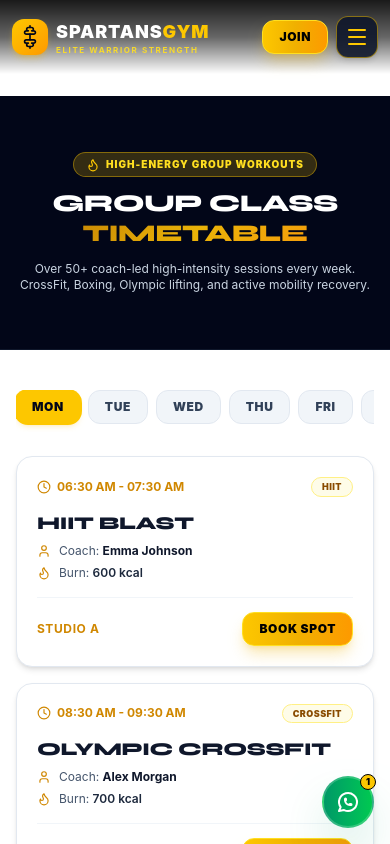
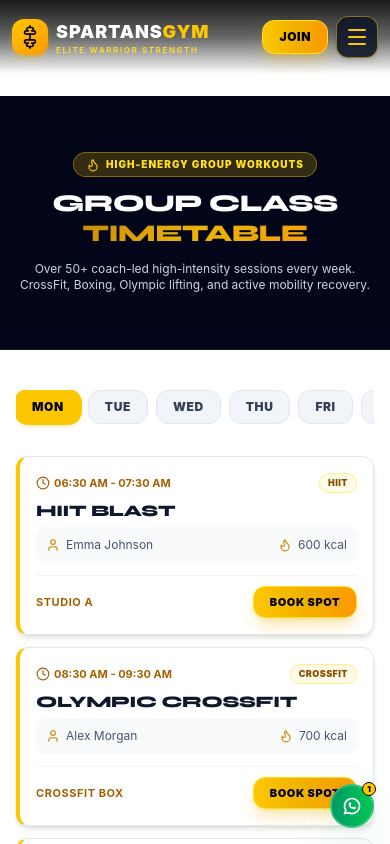
Before and after one commit to faisalkhan9898/spartanGym, a React (Vite) app: page /classes in a window 390 px wide. Shown: the top 844 px of the page. Built offline with nearby package versions, Linux system fonts and the light colour scheme; the HTML template or start-up script is replaced by a standard one.

Commit message:
works on responsivness

```diff
--- a/src/components/SectionHeading.jsx
+++ b/src/components/SectionHeading.jsx
@@ -19,7 +19,7 @@ export default function SectionHeading({
         </div>
       )}
 
-      <h2 className="text-2xl sm:text-3xl md:text-4xl lg:text-5xl font-black tracking-tight uppercase text-slate-900 leading-tight">
+      <h2 className="text-xl sm:text-3xl md:text-4xl lg:text-5xl font-black tracking-tight uppercase text-slate-900 leading-tight">
         {title}{' '}
         {highlight && (
           <span className="text-gradient-yellow relative inline-block">
--- a/src/components/WhatsAppButton.jsx
+++ b/src/components/WhatsAppButton.jsx
@@ -71,16 +71,16 @@ export default function WhatsAppButton() {
           onClick={() => setIsOpen(!isOpen)}
           aria-label="Connect on WhatsApp or Call"
           title="Chat on WhatsApp or Call Us"
-          className="relative group flex items-center justify-center w-13 h-13 sm:w-14 sm:h-14 rounded-full bg-gradient-to-r from-emerald-600 to-green-500 hover:from-emerald-500 hover:to-green-400 text-white shadow-2xl shadow-emerald-600/50 border-2 border-white/20 transition-all duration-300 hover:scale-110 active:scale-90 cursor-pointer"
+          className="relative group flex items-center justify-center w-11 h-11 sm:w-14 sm:h-14 rounded-full bg-gradient-to-r from-emerald-600 to-green-500 hover:from-emerald-500 hover:to-green-400 text-white shadow-2xl shadow-emerald-600/50 border-2 border-white/20 transition-all duration-300 hover:scale-110 active:scale-90 cursor-pointer"
         >
           {/* Notification Ping Badge */}
-          <span className="absolute -top-1 -right-1 w-4 h-4 bg-yellow-400 text-black text-[9px] font-black rounded-full flex items-center justify-center border border-black animate-pulse">
+          <span className="absolute -top-1 -right-1 w-3.5 h-3.5 sm:w-4 sm:h-4 bg-yellow-400 text-black text-[8px] sm:text-[9px] font-black rounded-full flex items-center justify-center border border-black animate-pulse">
             1
           </span>
           {isOpen ? (
-            <X className="w-6 h-6 sm:w-7 sm:h-7" />
+            <X className="w-5 h-5 sm:w-7 sm:h-7" />
           ) : (
-            <WhatsappIcon className="w-6 h-6 sm:w-7 sm:h-7" />
+            <WhatsappIcon className="w-5 h-5 sm:w-7 sm:h-7" />
           )}
         </button>
       </div>
--- a/src/pages/Classes.jsx
+++ b/src/pages/Classes.jsx
@@ -53,46 +53,46 @@ export default function Classes() {
         </div>
 
         {/* Classes Grid for Day */}
-        <div className="grid grid-cols-1 md:grid-cols-2 lg:grid-cols-3 gap-4 sm:gap-6">
+        <div className="grid grid-cols-1 md:grid-cols-2 lg:grid-cols-3 gap-3 sm:gap-6">
           {scheduleTimetable.map((slot, idx) => {
             const classInfo = slot[selectedDay] || { name: 'Open Gym', coach: 'Coach Staff', category: 'General', calories: '400 kcal', room: 'Main Floor' };
             return (
               <div
                 key={idx}
-                className="bg-white rounded-2xl sm:rounded-3xl p-5 sm:p-7 border border-slate-200 hover:border-yellow-400 transition-all flex flex-col justify-between shadow-md hover:shadow-xl"
+                className="bg-white rounded-xl sm:rounded-3xl p-4 sm:p-7 border border-slate-200 border-l-4 border-l-yellow-400 hover:border-yellow-400 transition-all flex flex-col justify-between shadow-md hover:shadow-xl"
               >
                 <div>
-                  <div className="flex items-center justify-between gap-2 mb-3 sm:mb-4">
-                    <span className="text-xs font-bold text-yellow-600 flex items-center gap-1.5">
+                  <div className="flex items-center justify-between gap-2 mb-2 sm:mb-4">
+                    <span className="text-[11px] sm:text-xs font-bold text-yellow-700 flex items-center gap-1 sm:gap-1.5">
                       <Clock className="w-3.5 h-3.5 sm:w-4 sm:h-4" />
                       {slot.time}
                     </span>
-                    <span className="px-2.5 sm:px-3 py-0.5 sm:py-1 rounded-full text-[9px] sm:text-[10px] font-black uppercase tracking-wider bg-yellow-50 text-yellow-800 border border-yellow-200">
+                    <span className="px-2 sm:px-3 py-0.5 sm:py-1 rounded-full text-[9px] sm:text-[10px] font-black uppercase tracking-wider bg-yellow-50 text-yellow-800 border border-yellow-200">
                       {classInfo.category}
                     </span>
                   </div>
 
-                  <h3 className="text-lg sm:text-2xl font-black text-slate-900 uppercase font-heading mb-1.5 sm:mb-2">
+                  <h3 className="text-base sm:text-2xl font-black text-slate-900 uppercase font-heading mb-1.5 sm:mb-2 leading-tight">
                     {classInfo.name}
                   </h3>
 
-                  <div className="space-y-1.5 text-xs text-slate-600 mb-4 sm:mb-6">
-                    <p className="flex items-center gap-2">
-                      <User className="w-3.5 h-3.5 text-yellow-600" />
-                      <span>Coach: <strong className="text-slate-900 font-bold">{classInfo.coach}</strong></span>
+                  <div className="grid grid-cols-2 gap-2 text-xs text-slate-600 mb-3 sm:mb-6 bg-slate-50 p-2.5 rounded-lg sm:bg-transparent sm:p-0">
+                    <p className="flex items-center gap-1.5 truncate">
+                      <User className="w-3.5 h-3.5 text-yellow-600 shrink-0" />
+                      <span className="truncate">{classInfo.coach}</span>
                     </p>
-                    <p className="flex items-center gap-2">
-                      <Flame className="w-3.5 h-3.5 text-yellow-600" />
-                      <span>Burn: <strong className="text-slate-800 font-semibold">{classInfo.calories}</strong></span>
+                    <p className="flex items-center gap-1.5 justify-end sm:justify-start">
+                      <Flame className="w-3.5 h-3.5 text-yellow-600 shrink-0" />
+                      <span>{classInfo.calories}</span>
                     </p>
                   </div>
                 </div>
 
-                <div className="pt-3.5 sm:pt-4 border-t border-slate-100 flex items-center justify-between">
-                  <span className="text-xs font-bold text-yellow-600 uppercase tracking-wider">
+                <div className="pt-2.5 sm:pt-4 border-t border-slate-100 flex items-center justify-between">
+                  <span className="text-[11px] sm:text-xs font-bold text-yellow-700 uppercase tracking-wider">
                     {classInfo.room}
                   </span>
-                  <Button to="/free-trial" variant="primary" size="sm" className="text-xs px-3.5 py-1.5">
+                  <Button to="/free-trial" variant="primary" size="sm" className="text-[11px] sm:text-xs px-3.5 py-1.5">
                     Book Spot
                   </Button>
                 </div>
--- a/src/pages/Home.jsx
+++ b/src/pages/Home.jsx
@@ -283,7 +283,7 @@ export default function Home() {
 
 
       {/* 8. CLASSES SCHEDULE TIMETABLE */}
-      <section className="py-14 sm:py-28 px-4 sm:px-6 lg:px-8 max-w-7xl mx-auto relative bg-white overflow-hidden">
+      <section className="py-12 sm:py-24 px-4 sm:px-6 lg:px-8 max-w-7xl mx-auto relative bg-white overflow-hidden">
         <SectionHeading
           badge="High Energy Group Fitness"
           title="Weekly Class"
@@ -293,12 +293,12 @@ export default function Home() {
 
         {/* Day Selector Tabs — smoothly scrollable with touch feedback */}
         <div className="-mx-4 px-4 sm:mx-0 sm:px-0 mb-6 sm:mb-8">
-          <div className="flex items-center justify-start sm:justify-center gap-2 overflow-x-auto pb-2 no-scrollbar touch-pan-x">
+          <div className="flex items-center justify-start sm:justify-center gap-1.5 sm:gap-2 overflow-x-auto pb-2 no-scrollbar touch-pan-x">
             {daysOfWeek.map((day) => (
               <button
                 key={day}
                 onClick={() => setSelectedDay(day)}
-                className={`px-4 sm:px-5 py-2 sm:py-2.5 rounded-xl text-xs font-black uppercase tracking-wider whitespace-nowrap transition-all duration-200 cursor-pointer shrink-0 active:scale-95 ${
+                className={`px-3.5 sm:px-5 py-2 sm:py-2.5 rounded-xl text-xs font-black uppercase tracking-wider whitespace-nowrap transition-all duration-200 cursor-pointer shrink-0 active:scale-95 ${
                   selectedDay === day
                     ? 'bg-yellow-400 text-slate-950 font-black shadow-md shadow-yellow-500/25 ring-2 ring-yellow-400'
                     : 'bg-slate-100 text-slate-700 hover:text-slate-900 hover:bg-slate-200 border border-slate-200'
@@ -312,46 +312,50 @@ export default function Home() {
         </div>
 
         {/* Timetable Schedule Cards for Selected Day */}
-        <div className="grid grid-cols-1 sm:grid-cols-2 lg:grid-cols-4 gap-4 sm:gap-6">
+        <div className="grid grid-cols-1 sm:grid-cols-2 lg:grid-cols-4 gap-3 sm:gap-6">
           {scheduleTimetable.map((slot, idx) => {
             const classInfo = slot[selectedDay] || { name: 'Open Gym', coach: 'Coach Staff', category: 'General', calories: '400 kcal', room: 'Main Floor' };
             return (
               <div
                 key={idx}
-                className="bg-white rounded-2xl sm:rounded-3xl p-5 sm:p-6 border border-slate-200 hover:border-yellow-400 transition-all flex flex-col justify-between shadow-sm hover:shadow-md"
+                className="bg-white rounded-xl sm:rounded-3xl p-4 sm:p-6 border border-slate-200 border-l-4 border-l-yellow-400 hover:border-yellow-400 transition-all flex flex-col justify-between shadow-sm hover:shadow-md"
               >
                 <div>
-                  <div className="flex items-center justify-between gap-2 mb-3">
-                    <span className="text-xs font-bold text-yellow-600 flex items-center gap-1.5">
-                      <Clock className="w-3.5 h-3.5 text-yellow-600" />
+                  {/* Time and Badge Row */}
+                  <div className="flex items-center justify-between gap-2 mb-2 sm:mb-3">
+                    <span className="text-[11px] sm:text-xs font-bold text-yellow-700 flex items-center gap-1">
+                      <Clock className="w-3.5 h-3.5 text-yellow-600 shrink-0" />
                       {slot.time}
                     </span>
-                    <span className="px-2.5 py-0.5 rounded-md text-[10px] font-black uppercase tracking-wider bg-yellow-50 text-yellow-800 border border-yellow-200">
+                    <span className="px-2 py-0.5 rounded-md text-[9px] sm:text-[10px] font-black uppercase tracking-wider bg-yellow-50 text-yellow-800 border border-yellow-200">
                       {classInfo.category}
                     </span>
                   </div>
 
-                  <h3 className="text-lg sm:text-xl font-black text-slate-900 uppercase font-heading mb-2">
+                  {/* Class Title */}
+                  <h3 className="text-base sm:text-xl font-black text-slate-900 uppercase font-heading mb-2 leading-tight">
                     {classInfo.name}
                   </h3>
 
-                  <div className="space-y-1.5 text-xs text-slate-600 mb-4">
-                    <p className="flex items-center gap-2">
+                  {/* Coach & Calorie Info */}
+                  <div className="grid grid-cols-2 gap-2 text-xs text-slate-600 mb-3 sm:mb-4 bg-slate-50 p-2.5 rounded-lg sm:bg-transparent sm:p-0">
+                    <p className="flex items-center gap-1.5 truncate">
                       <User className="w-3.5 h-3.5 text-yellow-600 shrink-0" />
-                      <span>Coach: <strong className="text-slate-900 font-bold">{classInfo.coach}</strong></span>
+                      <span className="truncate">{classInfo.coach}</span>
                     </p>
-                    <p className="flex items-center gap-2">
+                    <p className="flex items-center gap-1.5 justify-end sm:justify-start">
                       <Flame className="w-3.5 h-3.5 text-yellow-600 shrink-0" />
-                      <span>Burn: <strong className="text-slate-800 font-semibold">{classInfo.calories}</strong></span>
+                      <span>{classInfo.calories}</span>
                     </p>
                   </div>
                 </div>
 
-                <div className="pt-3.5 border-t border-slate-100 flex items-center justify-between">
-                  <span className="text-xs font-bold text-yellow-600 uppercase tracking-wider">
+                {/* Room & Action Button */}
+                <div className="pt-2.5 sm:pt-3.5 border-t border-slate-100 flex items-center justify-between">
+                  <span className="text-[11px] sm:text-xs font-bold text-yellow-700 uppercase tracking-wider">
                     {classInfo.room}
                   </span>
-                  <Button to="/free-trial" variant="primary" size="sm" className="text-xs px-3.5 py-1.5">
+                  <Button to="/free-trial" variant="primary" size="sm" className="text-[11px] sm:text-xs px-3 py-1.5">
                     Book Spot
                   </Button>
                 </div>
@@ -360,7 +364,7 @@ export default function Home() {
           })}
         </div>
 
-        <div className="mt-8 text-center">
+        <div className="mt-6 sm:mt-8 text-center">
           <Button to="/classes" variant="outline" size="md" className="text-xs sm:text-sm w-full sm:w-auto" icon={ArrowRight}>
             View Full Weekly Schedule
           </Button>
```
